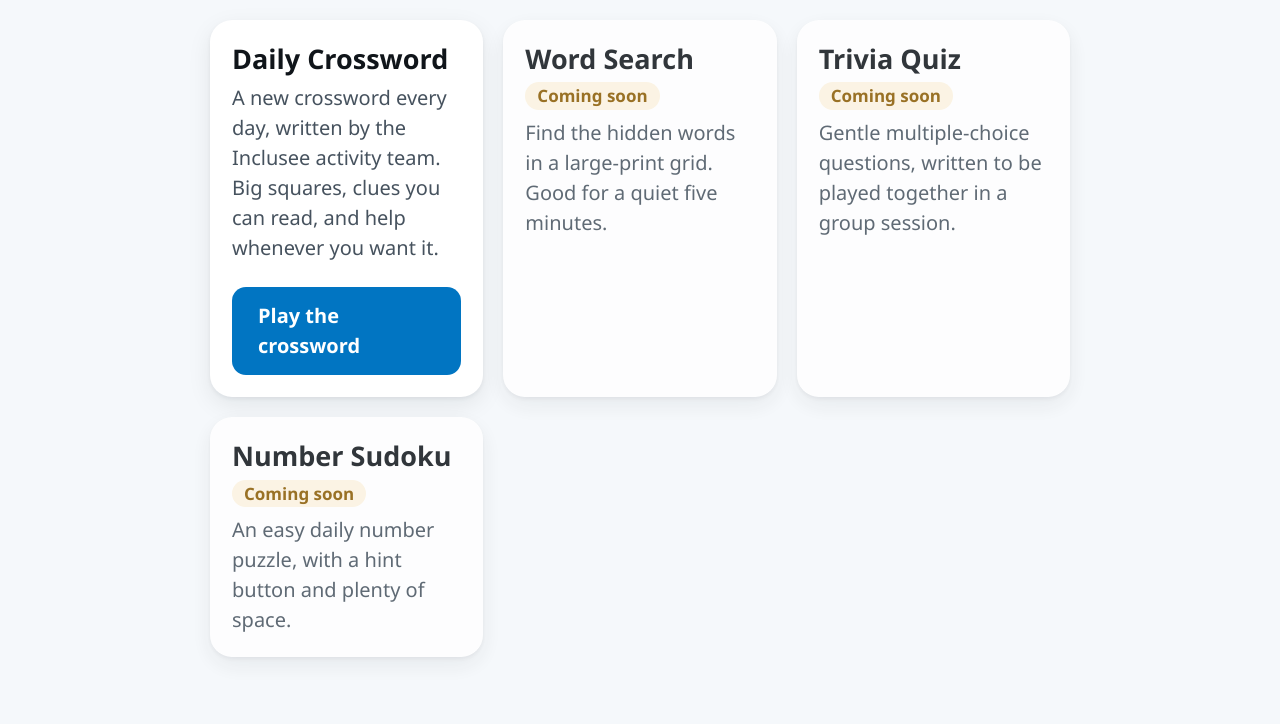
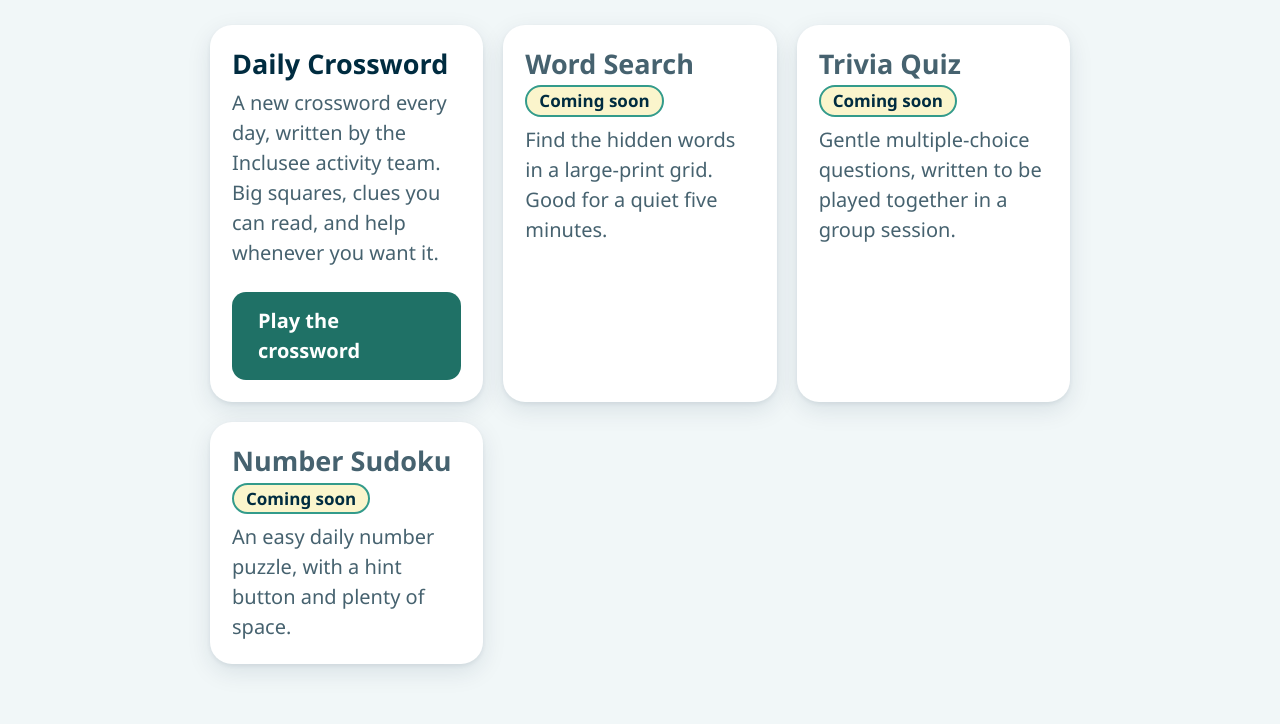
Before and after one commit to Inclusee/inclusee_games, a plain HTML site: page games/index.html in a window 1280 px wide. Shown: the part 228-952 px from the top of the page. Drawn offline with Linux system fonts and the light colour scheme.

Commit message:
color update

```diff
--- a/games/crossword/js/crossword.js
+++ b/games/crossword/js/crossword.js
@@ -424,6 +424,9 @@
       }
     }
     el.progress.textContent = correct + ' of ' + state.puzzle.entries.length + ' answers finished';
+    if (el.progressFill) {
+      el.progressFill.style.width = Math.round((correct / state.puzzle.entries.length) * 100) + '%';
+    }
     return { finished: finished, correct: correct };
   }
 
@@ -842,6 +845,7 @@
     el.downList = $('#down');
     el.currentClue = $('#current-clue');
     el.progress = $('#progress');
+    el.progressFill = $('#progress-fill');
     el.status = $('#status');
     el.live = $('#live');
     el.keyboard = $('#keyboard');
--- a/games/index.html
+++ b/games/index.html
@@ -5,7 +5,7 @@
 <meta name="viewport" content="width=device-width, initial-scale=1">
 <title>Inclusee Games</title>
 <meta name="description" content="Small, friendly games from Inclusee. Large print, no timers, no pressure.">
-<meta name="theme-color" content="#0b4f7a">
+<meta name="theme-color" content="#002C40">
 <meta name="robots" content="noindex">
 <link rel="icon" href="../assets/inclusee-logo.png">
 <link rel="stylesheet" href="shared/inclusee-theme.css">
@@ -16,12 +16,17 @@
   .game-card { display: flex; flex-direction: column; gap: 0.4rem; }
   .game-card h2 { margin: 0; }
   .game-card p { margin: 0; color: var(--ink-soft); }
+  /* --brand-text, not --brand: teal at 3.39:1 cannot carry white button text,
+     but the darker teal gives 5.81:1. */
   .game-card .play { margin-top: 0.8rem; align-self: flex-start; text-decoration: none; display: inline-block;
-                     background: var(--brand); color: #fff; border-radius: var(--radius); padding: 0.7rem 1.3rem; font-weight: 600; }
-  .game-card .play:hover { background: #0167ad; }
+                     background: var(--brand-text); color: #fff; border-radius: var(--radius);
+                     padding: 0.7rem 1.3rem; font-weight: 600; }
+  .game-card .play:hover { background: #175d53; }
   .badge { display: inline-block; font-size: 0.85rem; font-weight: 700; padding: 0.15rem 0.6rem;
-           border-radius: 999px; background: var(--warn-tint); color: var(--warn); }
-  .soon { opacity: 0.85; }
+           border-radius: 999px; background: var(--yellow-tint); color: var(--ink);
+           border: 2px solid var(--brand); }
+  .soon { opacity: 1; }
+  .game-card.soon h2 { color: var(--ink-soft); }
 </style>
 </head>
 <body>
--- a/games/shared/inclusee-theme.css
+++ b/games/shared/inclusee-theme.css
@@ -1,38 +1,81 @@
 /* ============================================================================
-   Inclusee Games — shared look and feel
+   Inclusee Games - shared look and feel
    ----------------------------------------------------------------------------
-   One place for the brand colours, type scale and contrast rules every game
-   uses. Colours were chosen for WCAG 2.2 AA/AAA contrast against their own
-   background, and every size is driven by --scale so the "Bigger text" button
-   in any game enlarges the whole page, not just the headings.
+   Brand palette (supplied by Inclusee):
+
+     #002C40  deep navy    the workhorse: all text, borders, the app bar
+     #339B8B  teal         accents, tints and large decoration
+     #74BF44  green        bright decoration
+     #E9D447  yellow       highlights - a background for navy text
+     white                 the main colour, as asked
+
+   The bright colours cannot carry text on their own, so each has a darkened
+   partner for that job. Measured contrast against white:
+
+     #002C40  14.64:1   all text (AAA needs 7:1)
+     #1F7166   5.81:1   teal text, buttons, links (AA needs 4.5:1)
+     #3E7A22   5.23:1   green text, streak dots
+     #339B8B   3.39:1   teal decoration, large text, borders - NOT body text
+     #74BF44   2.26:1   green decoration only - NOT text
+     #E9D447   1.50:1   yellow decoration; navy text ON it is 9.74:1
+
+   tests/contrast.test.mjs checks these pairs, so a future colour change that
+   breaks readability fails the test suite rather than a resident's eyesight.
+
+   Every size is driven by --scale, so the "Bigger text" button enlarges the
+   whole page, not just the headings.
    ========================================================================== */
 
 :root {
-  /* Brand — taken from the Inclusee Connect app icons and web manifest. */
-  --brand: #0175c2;
-  --brand-deep: #0b4f7a;          /* large solid areas, white text: 8.2:1 */
-  --brand-text: #0a5b96;          /* blue text on white: 7.1:1 */
-  --brand-tint: #eaf3fb;          /* selected answer background */
-  --brand-tint-strong: #cfe6f8;
+  /* Paper */
+  --paper: #ffffff;
+  --paper-soft: #f1f7f8;          /* page background: a near-white teal wash */
+  /* Text on a dark band (app bar, clue banner). Always white, never --paper:
+     on the dark screen --paper is itself dark, which made the clue banner
+     unreadable at 1.05:1. */
+  --on-dark: #ffffff;
 
-  /* Ink and paper */
-  --ink: #10151a;                 /* 17.4:1 on white */
-  --ink-soft: #46525e;            /* 8.0:1 on white */
-  --paper: #ffffff;
-  --paper-soft: #f5f8fb;
-  --line: #b9c6d3;
-  --line-strong: #7d8d9c;
-  /* Outlines for puzzle squares and other "you must see where this ends" edges.
-     Always the strongest contrast available against the paper colour. */
-  --grid-line: #000000;
+  /* Ink - text and lines */
+  --ink: #002c40;                 /* 14.64:1 on white */
+  --ink-soft: #46626f;            /* 6.49:1 on white, for secondary text */
+  --line: #c7d6da;                /* dividers, decorative edges */
+  --line-strong: #64808d;         /* 3.7:1, the minimum for input outlines */
+  --grid-line: #002c40;           /* crossword square outlines, 14.64:1 */
 
-  /* Feedback — gentle, never alarming. */
-  --good: #1b6b4a;
-  --good-tint: #e6f4ec;
-  --warn: #8a5a00;
-  --warn-tint: #fdf3e0;
-  --bad: #a3231b;                 /* 7.2:1 on white */
+  /* Teal */
+  --brand: #339b8b;               /* 3.39:1 - decoration and large shapes only */
+  --brand-deep: #002c40;          /* app bar and banner backgrounds */
+  --brand-text: #1f7166;          /* 5.81:1 - teal text, buttons, links */
+  --brand-tint: #e8f4f1;          /* a whisper of teal, for washes */
+  --brand-tint-strong: #fbf5cc;   /* kept for compatibility: same as entry fill */
+
+  /* Green */
+  --green: #74bf44;               /* 2.26:1 - bright decoration only */
+  --green-text: #3e7a22;          /* 5.23:1 - green text, dots, borders */
+  --good: #3e7a22;
+  --good-tint: #eef7e7;
+  --good-line: #74bf44;           /* always paired with a dark edge */
+
+  /* Yellow */
+  --yellow: #e9d447;              /* navy text on it is 9.74:1 */
+  --yellow-tint: #fbf5cc;
+  /* Text placed ON a highlight is always navy, in both themes: white on yellow
+     is 1.50:1 and unreadable, and the dark screen still uses the yellow square. */
+  --select-ink: #002c40;
+
+  /* Highlighting: soft yellow for the answer being worked on, full yellow for
+     the square being typed in. That step is what tells someone where they are
+     without losing the pale-on-white look. */
+  --entry-fill: #fbf5cc;
+  --select-fill: #e9d447;
+
+  /* Feedback. Red is the one colour kept outside the palette: yellow and green
+     cannot say "this letter is not right" without confusion, because the same
+     colours already mean "selected" and "finished" elsewhere. */
+  --bad: #a3231b;                 /* 6.6:1 on white */
   --bad-tint: #fdeceb;
+  --warn: #6b5300;                /* 6.9:1 on white */
+  --warn-tint: #fbf5cc;
 
   /* Rhythm */
   --scale: 1;
@@ -40,27 +83,48 @@
   --radius: 14px;
   --radius-lg: 22px;
   --gap: 1rem;
-  --shadow: 0 2px 4px rgba(16, 21, 26, 0.06), 0 8px 24px rgba(16, 21, 26, 0.08);
+  --shadow: 0 2px 4px rgba(0, 44, 64, 0.07), 0 8px 24px rgba(0, 44, 64, 0.10);
   --font: "Segoe UI", Tahoma, Verdana, system-ui, -apple-system, "Helvetica Neue", Arial, sans-serif;
 }
 
-/* A dark screen for residents who find white glaring. Contrast is checked
-   against the panel colour, not against white. */
+/* Dark screen: the brand navy becomes the background, and the bright palette
+   colours come into their own because each is far lighter than #002C40.
+   Contrast is checked against the panel colour, not against white. */
 body.dark {
-  --ink: #f2f6fa;                 /* 14.2:1 on the panel below */
-  --ink-soft: #c2ccd6;            /* 8.4:1 */
-  --paper: #18222c;
-  --paper-soft: #111922;
-  --brand-tint: #1d3a52;
-  --brand-tint-strong: #27506f;
-  --brand-text: #7cc0f0;          /* 7.4:1 on the panel */
-  --line: #4a5a69;
-  --line-strong: #8a9aa8;
+  --paper: #06303f;
+  --paper-soft: #002c40;
+  --on-dark: #ffffff;
+
+  --ink: #ffffff;
+  --ink-soft: #b6d2d6;
+  --line: #2f5665;
+  --line-strong: #6f97a3;
   --grid-line: #ffffff;
-  --good: #7fd3a4;
-  --good-tint: #14301f;
+
+  --brand: #74bf44;               /* bright green reads well on navy */
+  --brand-deep: #002c40;
+  --brand-text: #7fd6c8;
+  --brand-tint: #0d4358;
+  --brand-tint-strong: #14495e;
+
+  --green: #74bf44;
+  --green-text: #9ad86f;
+  --good: #9ad86f;
+  --good-tint: #14351f;
+  --good-line: #74bf44;
+
+  --yellow: #e9d447;
+  --yellow-tint: #4a4415;
+  --select-ink: #002c40;
+
+  --entry-fill: #14495e;
+  --select-fill: #e9d447;
+
   --bad: #ff9d95;
   --bad-tint: #3a1a18;
+  --warn: #e9d447;
+  --warn-tint: #3f3a13;
+
   --shadow: 0 2px 4px rgba(0, 0, 0, 0.4), 0 8px 24px rgba(0, 0, 0, 0.5);
 }
 
@@ -83,12 +147,15 @@ body {
 
 .app-bar {
   background: var(--brand-deep);
-  color: #ffffff;
+  color: var(--on-dark);          /* 14.64:1 on the navy bar */
   padding: 0.7rem 1.1rem;
   display: flex;
   align-items: center;
   gap: 1rem;
   flex-wrap: wrap;
+  /* The one place the bright green is used at size, where it reads as a brand
+     accent rather than as information. */
+  border-bottom: 5px solid var(--green);
 }
 
 .app-bar .logo { height: 2.4rem; width: auto; }
@@ -102,7 +169,7 @@ body {
 .app-bar .spacer { flex: 1 1 auto; }
 
 .app-bar a {
-  color: #ffffff;
+  color: var(--on-dark);
   text-decoration: underline;
   font-size: 1rem;
   padding: 0.5rem 0.25rem;
@@ -119,7 +186,7 @@ body.embed .app-bar { display: none; }
   padding: 1.1rem;
 }
 
-h1, h2, h3 { line-height: 1.25; }
+h1, h2, h3 { line-height: 1.25; color: var(--ink); }
 h1 { font-size: 1.7rem; margin: 0 0 0.3rem; }
 h2 { font-size: 1.35rem; margin: 0 0 0.6rem; }
 h3 { font-size: 1.15rem; margin: 0 0 0.5rem; }
@@ -132,14 +199,14 @@ button, .button {
   min-height: 3rem;
   padding: 0.55rem 1.1rem;
   border-radius: var(--radius);
-  border: 2px solid var(--brand);
-  background: var(--brand);
+  border: 2px solid var(--brand-text);
+  background: var(--brand-text);  /* 5.81:1 with white text */
   color: #ffffff;
   cursor: pointer;
   transition: background-color 0.12s ease, transform 0.06s ease;
 }
 
-button:hover { background: #0167ad; border-color: #0167ad; }
+button:hover { background: #175d53; border-color: #175d53; }
 button:active { transform: translateY(1px); }
 
 button.secondary {
@@ -148,7 +215,10 @@ button.secondary {
   border-color: var(--line-strong);
 }
 
-button.secondary:hover { background: var(--brand-tint); border-color: var(--brand); }
+button.secondary:hover {
+  background: var(--brand-tint);
+  border-color: var(--brand-text);
+}
 
 button.plain {
   background: transparent;
@@ -157,14 +227,12 @@ button.plain {
   text-decoration: underline;
 }
 
-/* Every interactive element shows the same obvious focus ring. */
+/* Every interactive element shows the same obvious focus ring. The yellow ring
+   stands out against both white panels and the navy bar. */
 :where(button, input, a, [tabindex]):focus-visible {
-  outline: 3px solid var(--brand);
+  outline: 3px solid var(--yellow);
   outline-offset: 2px;
-}
-
-body.dark :where(button, input, a, [tabindex]):focus-visible {
-  outline-color: #8fd0ff;
+  box-shadow: 0 0 0 6px rgba(0, 44, 64, 0.75);
 }
 
 /* ---------------------------------------------------------------- helpers */
@@ -179,8 +247,9 @@ body.dark :where(button, input, a, [tabindex]):focus-visible {
   border: 0;
 }
 
+/* Staff notes and status messages: pale yellow paper with navy ink, 9.74:1. */
 .note {
-  background: var(--brand-tint);
+  background: var(--yellow-tint);
   border-left: 6px solid var(--brand);
   border-radius: var(--radius);
   padding: 0.8rem 1rem;
```
Also changed, not shown: games/crossword/css/crossword.css (+47 -16 lines), games/crossword/index.html (+2 -1 lines), tests/contrast.test.mjs (added, +199 -0 lines).
